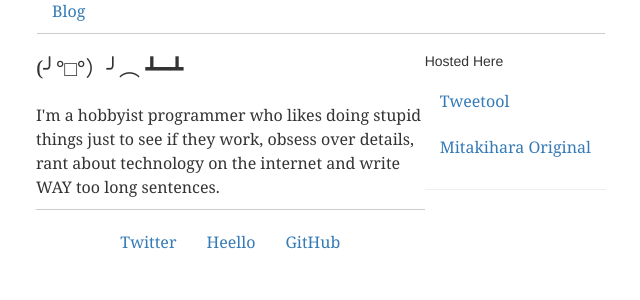
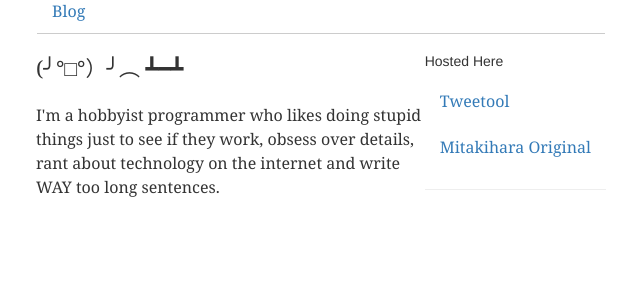
Before and after one commit to liclac/Home, a Python web app: template templates/home.html in a window 1280 px wide. Shown: the part 190-490 px from the top of the page, without its empty margins (319-959 px from the left). Run offline with Jinja, Linux system fonts and the light colour scheme; the template is opened without the code that fills it, so the values that code supplies are empty; some libraries are stand-ins or nearby versions.

Commit message:
Removed links

```diff
--- a/templates/home.html
+++ b/templates/home.html
@@ -18,10 +18,4 @@
 	<p class="span8">
 		I'm a hobbyist programmer who likes doing stupid things just to see if they work, obsess over details, rant about technology on the internet and write WAY too long sentences.
 	</p>
-
-	<ul class="span8 nav nav-pills me-links">
-		<li><a href="http://twitter.com/uppfinnarn">Twitter</a></li>
-		<li><a href="http://heello.com/uppfinnarn">Heello</a></li>
-		<li><a href="http://github.com/uppfinnarn">GitHub</a></li>
-	</ul>
 {% endblock %}
```
